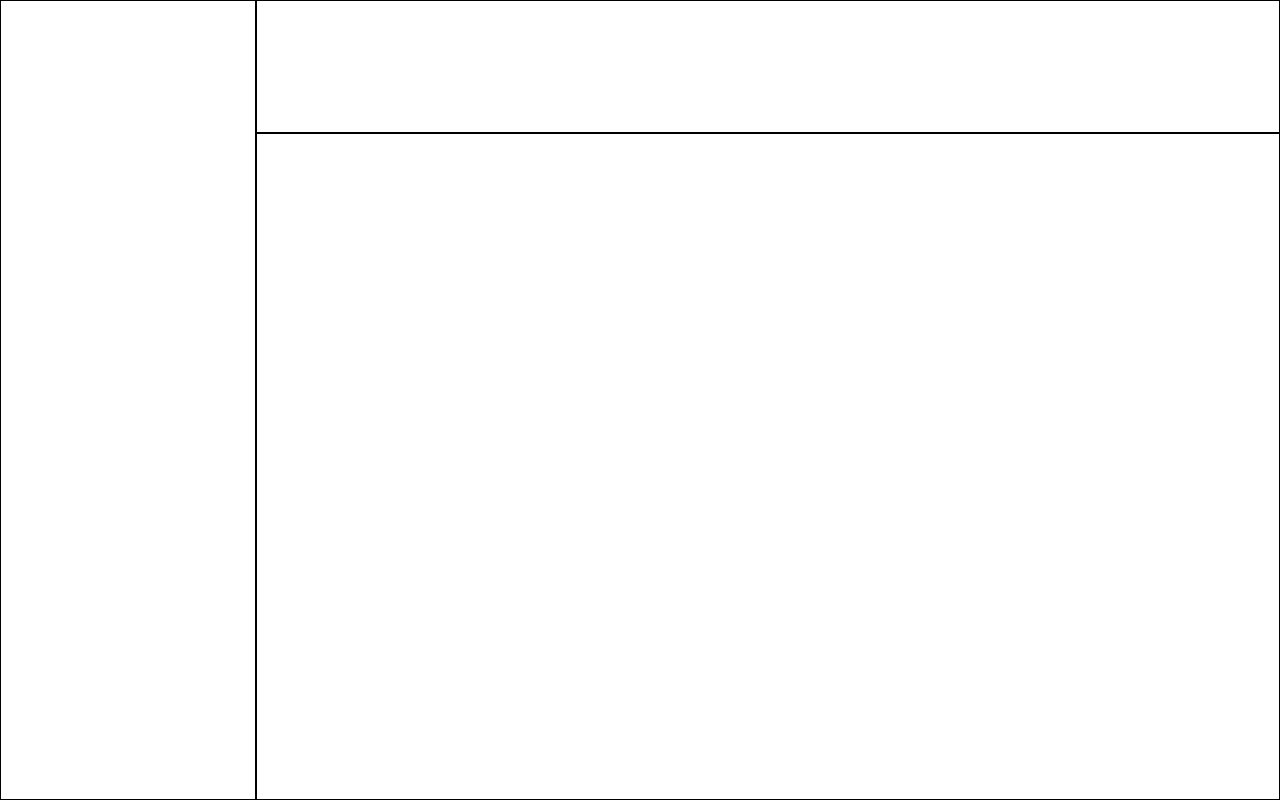
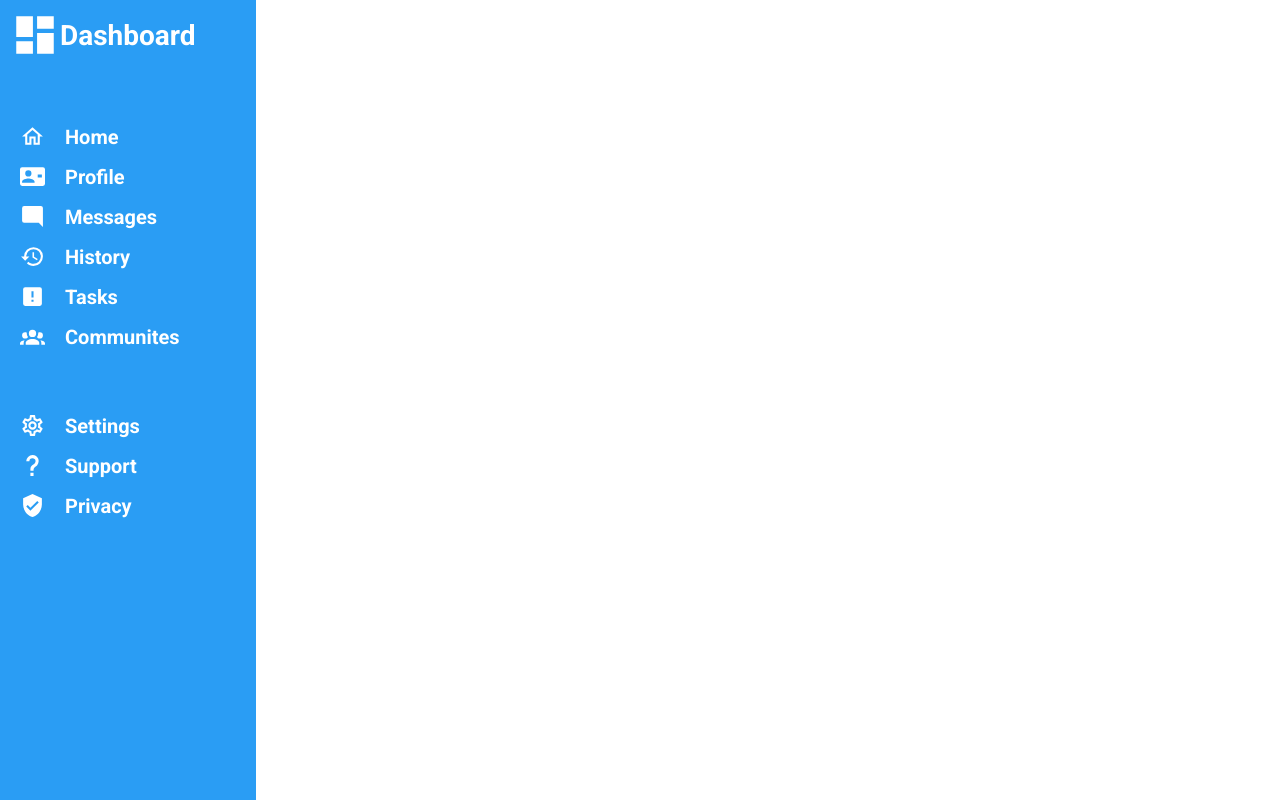
Before and after one commit to dariont5/Project-Admin-Dashboard, a plain HTML site: page index.html in a window 1280 px wide. Drawn offline with Linux system fonts and the light colour scheme.

Commit message:
build: sidebar complete

```diff
--- a/index.html
+++ b/index.html
@@ -13,6 +13,65 @@
 <body>
     <div class="main-container">
         <div class="sidebar">
+            <div class="sidebar-one">
+                <img src="/assets/view-dashboard.svg" alt="dashboard icon" class="dashboard-icon">
+                Dashboard
+            </div>
+
+            <div class="sidebar-two">
+                <ul class="sidebar-list">
+                    <li>
+                        <img src="/assets/home-outline.svg" alt="home icon">
+                        Home
+                    </li>
+
+                    <li>
+                        <img src="/assets/smart-card.svg" alt="profile icon">
+                        Profile
+                    </li>
+
+                    <li>
+                        <img src="/assets/message-reply.svg" alt="messages icon">
+                        Messages
+                    </li>
+
+                    <li>
+                        <img src="/assets/history.svg" alt="history icon">
+                        History
+                    </li>
+
+                    <li>
+                        <img src="/assets/alert-box.svg" alt="tasks icon">
+                        Tasks
+                    </li>
+
+                    <li>
+                        <img src="/assets/account-group.svg" alt="communities icon">
+                        Communites
+                    </li>
+
+                </ul>
+            </div>
+
+            <div class="sidebar-three">
+                <ul class="sidebar-list">
+                    <li>
+                        <img src="/assets/cog-outline.svg" alt="settings icon">
+                        Settings
+                    </li>
+
+                    <li>
+                        <img src="/assets/help.svg" alt="support icon">
+                        Support
+                    </li>
+
+                    <li>
+                        <img src="/assets/shield-check.svg" alt="privacy icon">
+                        Privacy
+                    </li>
+
+                </ul>
+            </div>
 
         </div>
         <div class="header">
--- a/style.css
+++ b/style.css
@@ -2,6 +2,11 @@
     margin: 0;
     padding: 0;
     box-sizing: border-box;
+}
+
+:root {
+    --blue: #2a9df4;
+    font-size: 16px;
 }
 
 html,
@@ -9,6 +14,10 @@ body,
 .main-container {
     width: 100%;
     height: 100%;
+}
+
+ul {
+    list-style: none;
 }
 
 body {
@@ -24,6 +33,53 @@ body {
 .sidebar {
     grid-row: 1 / 3;
     grid-column: 1;
+    background-color: var(--blue);
+    color: white;
+    padding-left: 10px;
+    padding-top: 10px;
+    font-weight: 700;
+    display: flex;
+    flex-direction: column;
+    padding-right: 30px;
+    gap: 4rem;
+}
+
+.sidebar img {
+    filter: invert(100%);
+}
+
+.sidebar .sidebar-one {
+    display: flex;
+    font-size: 1.75rem;
+    justify-content: flex-start;
+    align-items: center;
+}
+
+.dashboard-icon {
+    width: 50px;
+}
+
+.sidebar-two ul,
+.sidebar-three ul {
+    display: flex;
+    flex-direction: column;
+    gap: 15px;
+    font-size: 1.25rem;
+}
+
+.sidebar-two li,
+.sidebar-three li {
+    display: flex;
+    justify-content: flex-start;
+    align-items: center;
+    gap: 20px;
+    margin-left: 10px;
+}
+
+.sidebar-two img,
+.sidebar-three img {
+    width: 25px;
+    height: 25px;
 }
 
 .header {
@@ -35,7 +91,3 @@ body {
     grid-row: 2;
     grid-column: 2;
 }
-
-.main-container > * {
-    border: black solid 1px;
-}
```
